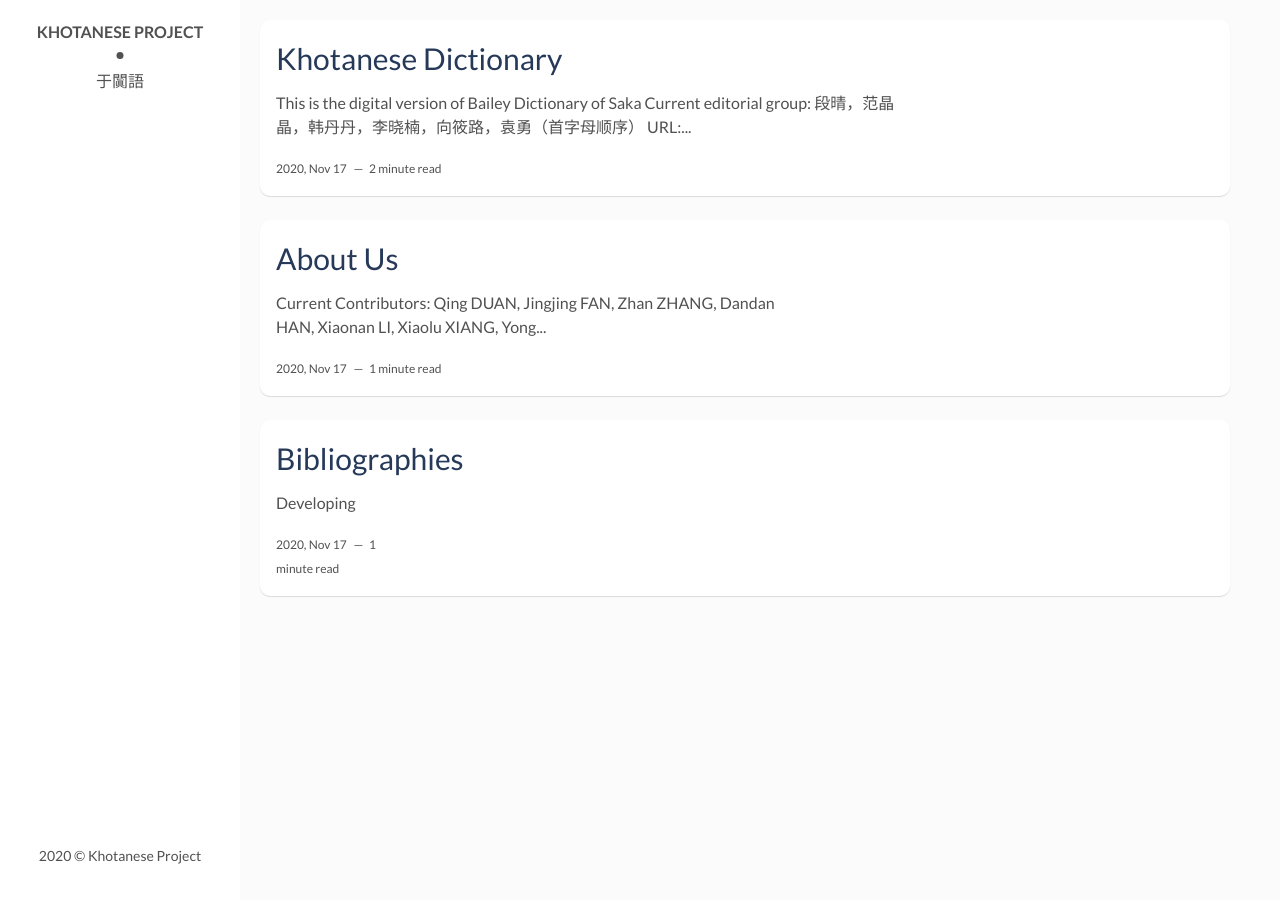
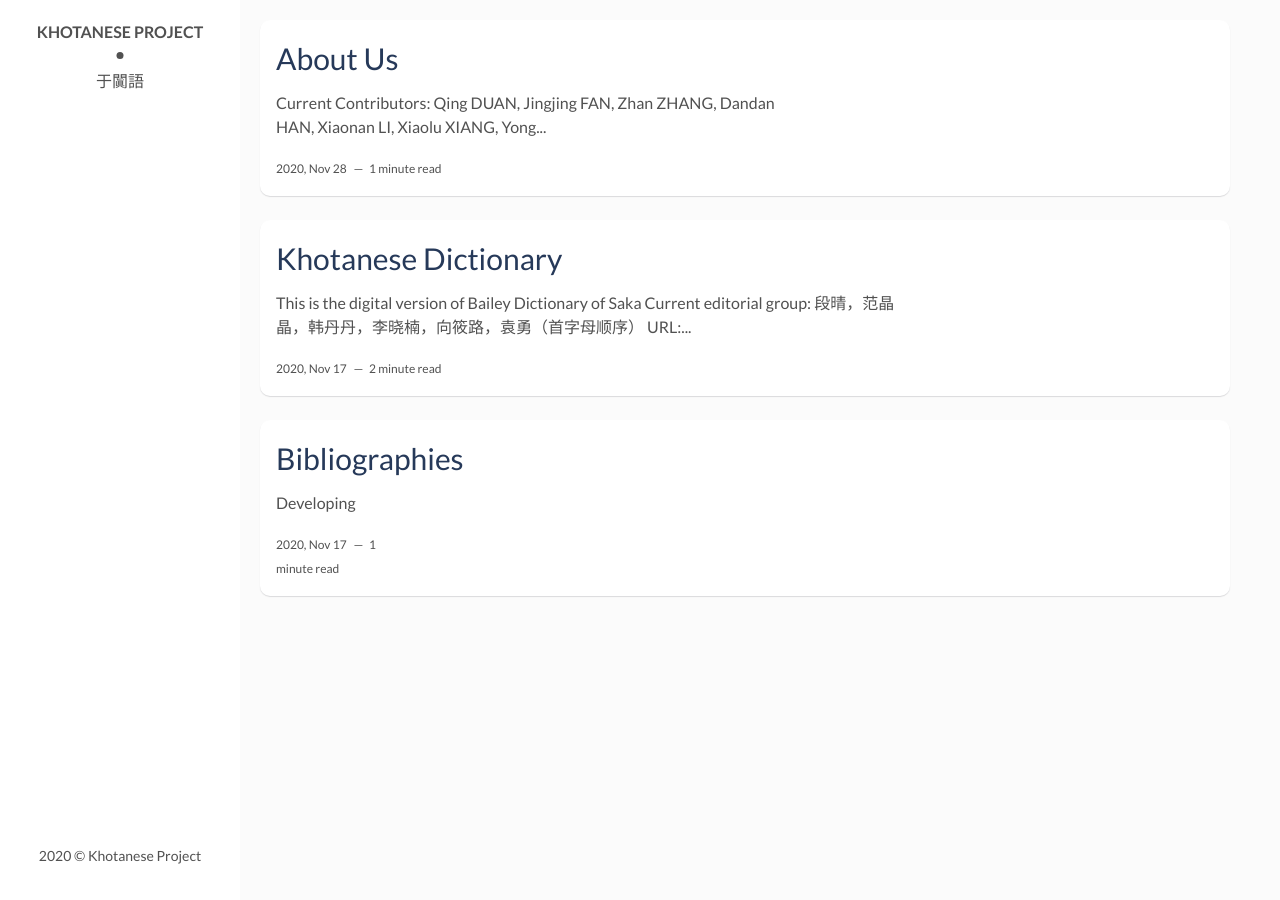
Before and after one commit to khotanese/khotanese.github.io, a Jekyll site: the page built from index.html, in a window 1280 px wide. Built offline with Jekyll 4.4.1, drawn with Linux system fonts in a browser that asks for light colours; the list of posts is cut into pages by our own code.

Commit message:
Update 2020-11-18-about-us.markdown

```diff
--- a/_posts/2020-11-18-about-us.markdown
+++ b/_posts/2020-11-18-about-us.markdown
@@ -1,7 +1,7 @@
 ---
 layout: post
 title: "About Us"
-date: 2020-11-18 03:26:00 +0800
+date: 2020-11-28 15:06:00 +0800
 description: # Add post description (optional)
 img:  # Add image post (optional)
 ---
```
